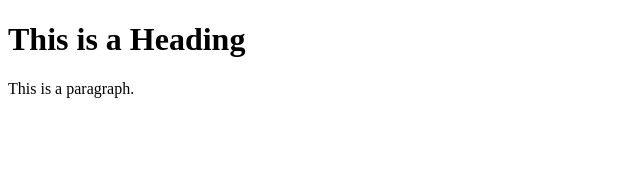
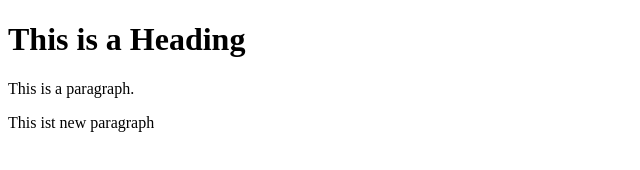
Before and after one commit to irakis/Modul-4, a website: page js/index.html in a window 1280 px wide. Shown: the whole page, without its empty margins (0-640 px from the left). Drawn offline with Linux system fonts and the light colour scheme.

Commit message:
new paragraph

```diff
--- a/js/index.html
+++ b/js/index.html
@@ -7,6 +7,6 @@
 
     <h1>This is a Heading</h1>
     <p>This is a paragraph.</p>
-
+    <p>This ist new paragraph</p>
 </body>
 </html>
```
